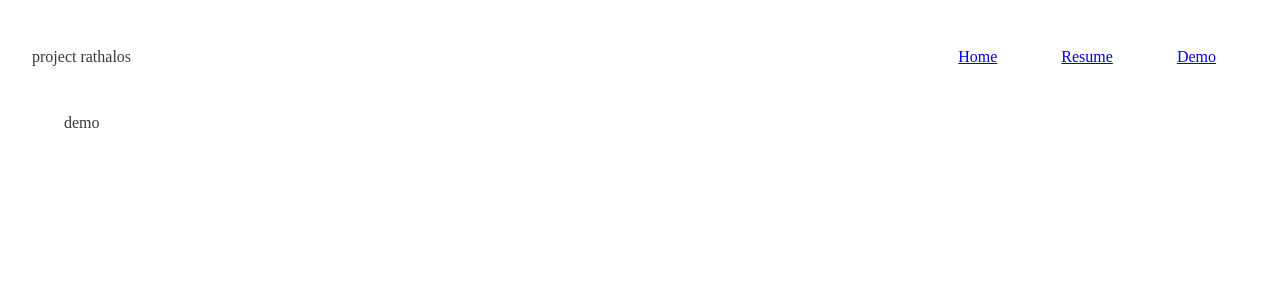
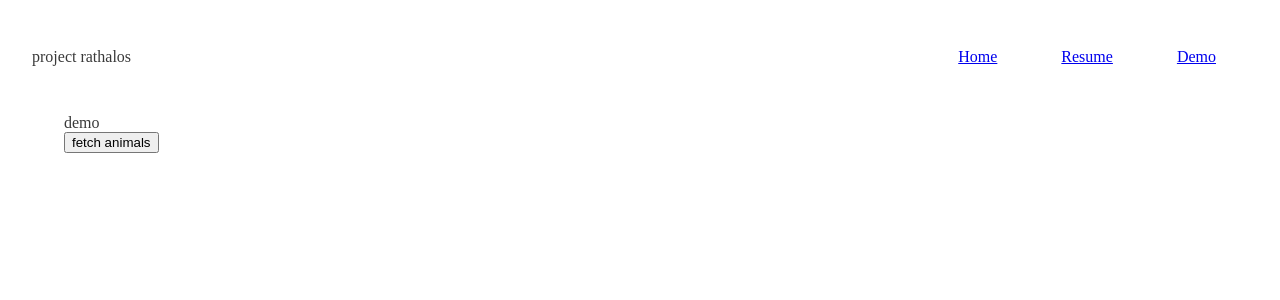
Before and after one commit to niuyunsi/project-malfestio-fe, a React (Create React App) app: page /demo in a window 1280 px wide. Shown: the top 300 px of the page. Built offline with nearby package versions, Linux system fonts and the light colour scheme.

Commit message:
add config

```diff
--- /dev/null
+++ b/src/config.js
@@ -0,0 +1,2 @@
+export const endpoint = `http://localhost:4444`;
+export const prodEndpoint = `https://desolate-retreat-81841.herokuapp.com/`;
--- a/src/pages/Demo.tsx
+++ b/src/pages/Demo.tsx
@@ -1,5 +1,20 @@
 import React from 'react';
+import { endpoint, prodEndpoint } from '../config';
 
-export const Demo = () => (
-  <div>demo</div>
-);
+export const Demo = () => {
+  const url = process.env.NODE_ENV === 'production' ? prodEndpoint : endpoint;
+
+  const handleFetchAnimals = () => {
+    fetch(url)
+      .then(res => res.json())
+      .then(data => console.log(data))
+      .catch(err => console.log(err));
+  };
+
+  return (
+    <div>
+      <div>demo</div>
+      <button onClick={handleFetchAnimals}>fetch animals</button>
+    </div>
+  );
+};
```
